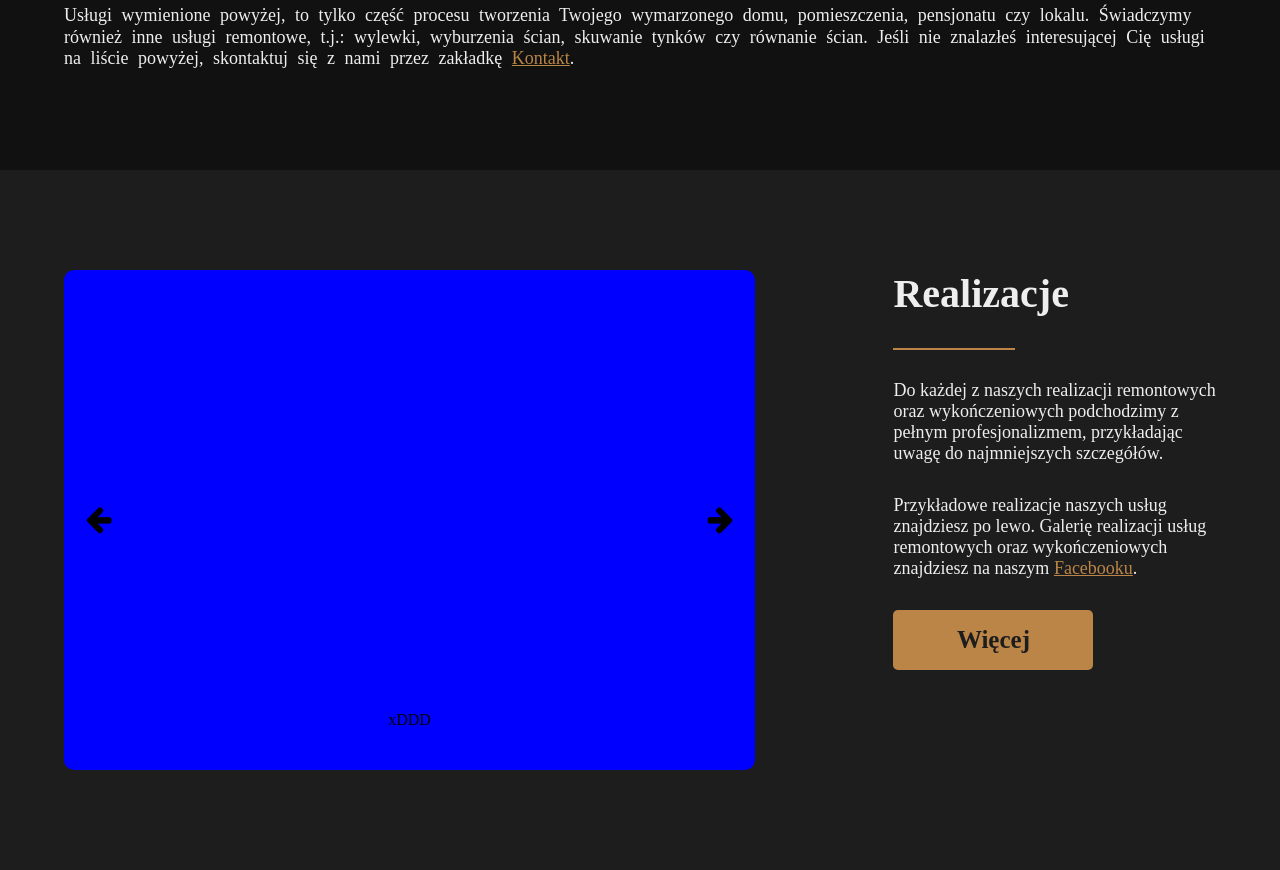
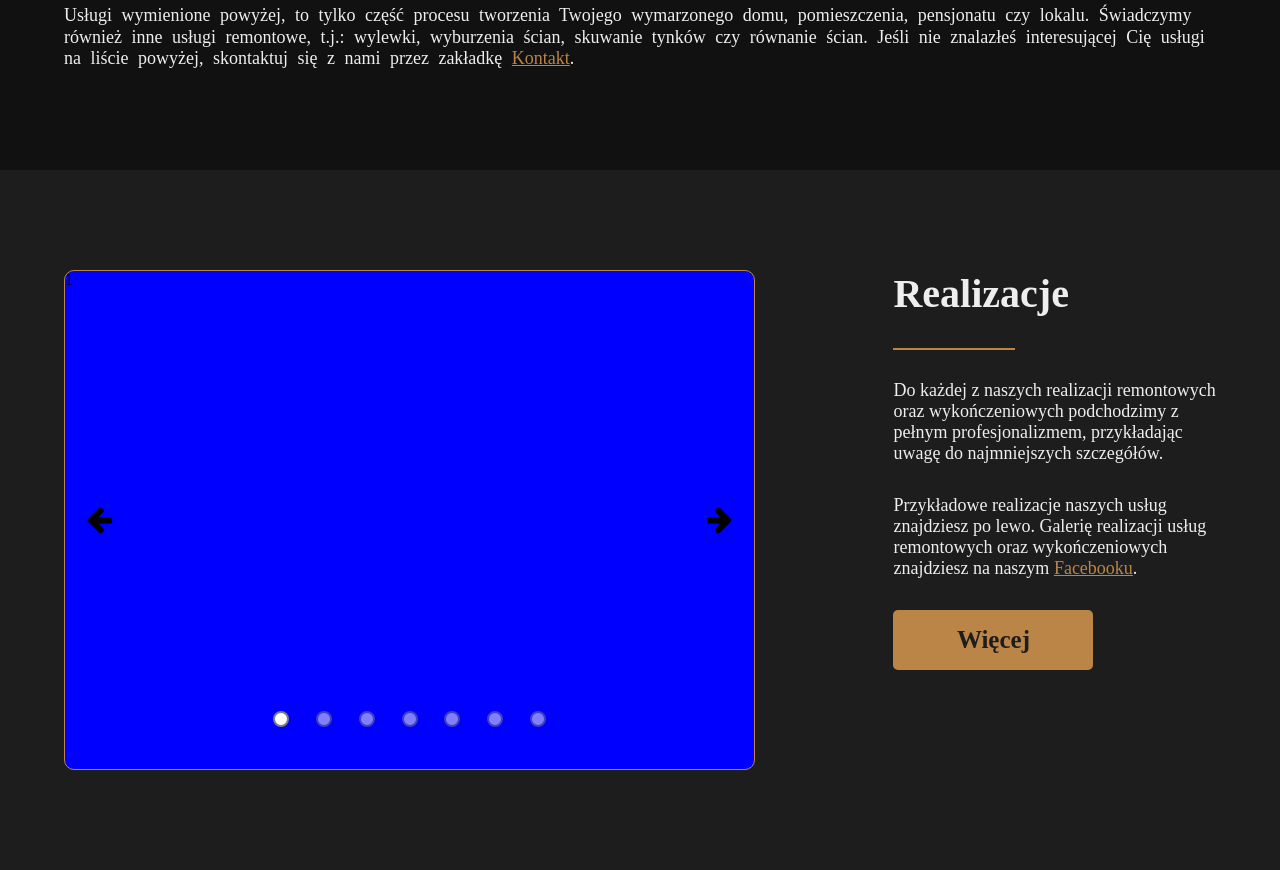
Before and after one commit to konradusko/REFIT, a PHP site: page / in a window 1280 px wide. Shown: the part 2492-3362 px from the top of the page. Run offline with PHP 8.4, Linux system fonts and the light colour scheme.

Commit message:
Zmiany małe i duze

```diff
--- a/index.html
+++ b/index.html
@@ -7,7 +7,7 @@
     <link rel="stylesheet" href="style.css">
     <link href="https://fonts.googleapis.com/css2?family=Montserrat&display=swap" rel="stylesheet">
     <link href="https://fonts.googleapis.com/css2?family=Montserrat:wght@400;500&display=swap" rel="stylesheet">
-<link rel="stylesheet" href="https://stackpath.bootstrapcdn.com/font-awesome/4.7.0/css/font-awesome.min.css">
+    <link rel="stylesheet" href="https://stackpath.bootstrapcdn.com/font-awesome/4.7.0/css/font-awesome.min.css">
     <title>Document</title>
 </head>
 
@@ -180,17 +180,35 @@
                     <i class="fa fa-arrow-right" aria-hidden="true"></i>
                 </button>
                 <div class="dots_container">
-                    xDDD
+                    <span class="dots_container_DOT"></span>
+                    <span class="dots_container_DOT"></span>
+                    <span class="dots_container_DOT"></span>
+                    <span class="dots_container_DOT"></span>
+                    <span class="dots_container_DOT"></span>
+                    <span class="dots_container_DOT"></span>
+                    <span class="dots_container_DOT"></span>
                 </div>
                 <div id="gallery-container" class="img_container_galery">
                     <div class="img_container_img">
-
+                        1
                     </div>
                     <div class="img_container_img xd">
-
+                        2
                     </div>
                     <div class="img_container_img">
-
+                        3
+                    </div>
+                    <div class="img_container_img">
+                        4
+                    </div>
+                    <div class="img_container_img">
+                        5
+                    </div>
+                    <div class="img_container_img">
+                        6
+                    </div>
+                    <div class="img_container_img">
+                        7
                     </div>
                 </div>
             </div>
--- a/scripts.js
+++ b/scripts.js
@@ -16,12 +16,14 @@ const body = document.getElementById("body");
 
 
 
-let numberOfSlide = 3;
+let numberOfSlide = 7;
 let sliderTableElement = {
     el: {
         image_container: document.querySelectorAll(".img_container_img"),
         btn_right: document.getElementById("button_right"),
-        btn_left: document.getElementById("button_left")
+        btn_left: document.getElementById("button_left"),
+        dots: document.querySelectorAll(".dots_container_DOT"),
+        current_dot: 0
 
     },
     image_container_width: document.querySelector(".img_container_img").offsetWidth,
@@ -30,9 +32,11 @@ let sliderTableElement = {
     moveX: undefined,
     init: function () {
         this.bindEvents();
-        console.log(this.el.image_container)
+        this.el.dots[this.el.current_dot].style.opacity = 1;
     },
     bindEvents: function (e) {
+
+
         galleryContainer.addEventListener("touchstart", (e) => {
             sliderTableElement.start(e);
         });
@@ -49,26 +53,55 @@ let sliderTableElement = {
         this.el.btn_left.addEventListener("click", e => {
             sliderTableElement.end(e, "left")
         });
-
-
+        window.addEventListener("resize", e => {
+            this.image_container_width = document.querySelector(".img_container_img").offsetWidth;
+            if (index == 1) {
+                for (let i = 0; i <= numberOfSlide - 1; i++) {
+                    this.el.image_container[i].style.transform = ("translate", "translate3d(-" + 0 + "px,0,0)");
+                }
+            } else if (index == 2) {
+                for (let i = 0; i <= numberOfSlide - 1; i++) {
+                    this.el.image_container[i].style.transform = ("translate", "translate3d(-" + (this.image_container_width) + "px,0,0)");
+                }
+            } else if (index > 2) {
+                for (let i = 0; i <= numberOfSlide - 1; i++) {
+                    this.el.image_container[i].style.transform = ("translate", "translate3d(-" + (this.image_container_width * (index - 1)) + "px,0,0)");
+                }
+            }
+        })
+        for (let j = 0; j < this.el.dots.length; j++) {
+            this.el.dots[j].addEventListener("click", e => {
+                if(j != this.el.current_dot){
+                    this.el.current_dot = j;
+                    index = this.el.current_dot +1;
+                    for (let i = 0; i <= numberOfSlide - 1; i++) {
+                        this.el.image_container[i].style.transform = ("translate", "translate3d(-" + (this.image_container_width * (index-1)) + "px,0,0)");
+                    }
+                    this.dots();
+                }
+            })
+        }
+    },
+    dots: function () {
+        for (let i = 0; i < this.el.dots.length; i++) {
+            this.el.dots[i].style.opacity = .5;
+        }
+        this.el.dots[this.el.current_dot].style.opacity = 1;
     },
     start: function (e) {
         this.touchStartx = e.targetTouches[0].pageX;
     },
     move: function (e) {
-        // body.style.overflowY = "hidden";
         this.touchMovex = e.targetTouches[0].pageX;
         this.moveX = (index - 1) * this.image_container_width + (this.touchStartx - this.touchMovex);
         galleryContainer.classList.add("animatee");
         if (index < numberOfSlide) {
-            console.log('xd')
-            for (let i = 0; i <= 2; i++) {
+            for (let i = 0; i <= numberOfSlide - 1; i++) {
                 this.el.image_container[i].style.transform = ("translate", "translate3d(-" + this.moveX + "px,0,0)");
             }
         }
         if (this.touchMovex > this.touchStartx && index === numberOfSlide) {
-            console.log(';lol')
-            for (let i = 0; i <= 2; i++) {
+            for (let i = 0; i <= numberOfSlide - 1; i++) {
                 this.el.image_container[i].style.transform = ("translate", "translate3d(-" + this.moveX + "px,0,0)");
             }
         }
@@ -85,30 +118,30 @@ let sliderTableElement = {
             this.touchStartx = 10
         } else {
             distance = Math.abs((index - 1) * this.image_container_width - this.moveX)
+
         }
 
-        // body.style.overflowY = "scroll";
         if (distance > this.image_container_width / 3) {
             console.log(this.touchMovex < this.touchStartx)
             if (this.touchMovex < this.touchStartx && index > 1 && index < numberOfSlide) {
-                for (let i = 0; i <= 2; i++) {
+                for (let i = 0; i <= numberOfSlide - 1; i++) {
                     this.el.image_container[i].style.transform = ("translate", "translate3d(-" + (this.image_container_width * index) + "px,0,0)");
                 }
                 index++;
             } else if (this.touchMovex < this.touchStartx && index === 1) {
-                for (let i = 0; i <= 2; i++) {
+                for (let i = 0; i <= numberOfSlide - 1; i++) {
                     this.el.image_container[i].style.transform = ("translate", "translate3d(-" + this.image_container_width + "px,0,0)");
                 }
                 index++;
             }
             if (this.touchMovex > this.touchStartx && index > 1) {
-                for (let i = 0; i <= 2; i++) {
+                for (let i = 0; i <= numberOfSlide - 1; i++) {
                     this.el.image_container[i].style.transform = ("translate", "translate3d(-" + this.image_container_width * (index - 2) + "px,0,0)");
                 }
                 index--;
             }
         } else {
-            for (let i = 0; i <= 2; i++) {
+            for (let i = 0; i <= numberOfSlide - 1; i++) {
                 this.el.image_container[i].style.transform = ("translate", "translate3d(-" + (index - 1) * this.image_container_width + "px,0,0)");
             }
         }
@@ -116,6 +149,8 @@ let sliderTableElement = {
     },
     end2: function (e) {
         galleryContainer.classList.remove("animatee");
+        this.el.current_dot = index-1;
+        this.dots()
     },
 
 }
--- a/style.css
+++ b/style.css
@@ -353,6 +353,7 @@ body {
     display: flex;
     position: relative;
     border-radius:10px;
+    border: 1px solid #BB8547;
 }
 .xd{
     background-color:green;
@@ -368,7 +369,7 @@ border-radius: 10px;
     flex-wrap: nowrap;
     flex-direction: row;
     justify-content: flex-start;
-    width: 300%;
+    width: 100%;
     height: 100%;
     overflow-x: hidden;
     overflow-y: hidden;
@@ -418,7 +419,21 @@ border-radius: 10px;
     top: 90%;
     left: 50%;
     transform: translate(-50%, -50%);
-    background-color:blue;
+    height:20px;
+    width:300px;
+    display:flex;
+    z-index:10;
+}
+.dots_container .dots_container_DOT{
+    display:block;
+    border: 2px solid gray;
+    background-color:white;
+    width:16px;
+    height:16px;
+    border-radius:50%;
+    margin:auto;
+    opacity:.5;
+    cursor: pointer;
 }
 .realizacje_about_container {
     width: 40%;
@@ -643,6 +658,7 @@ border-radius: 10px;
     .img_container{
         height:300px;
     }
+
 }
 
 @media only screen and (max-width: 500px) {
@@ -668,4 +684,7 @@ border-radius: 10px;
     .box {
         width: 100%;
     }
+    .dots_container{
+        width:90%;
+    }
 }
```
